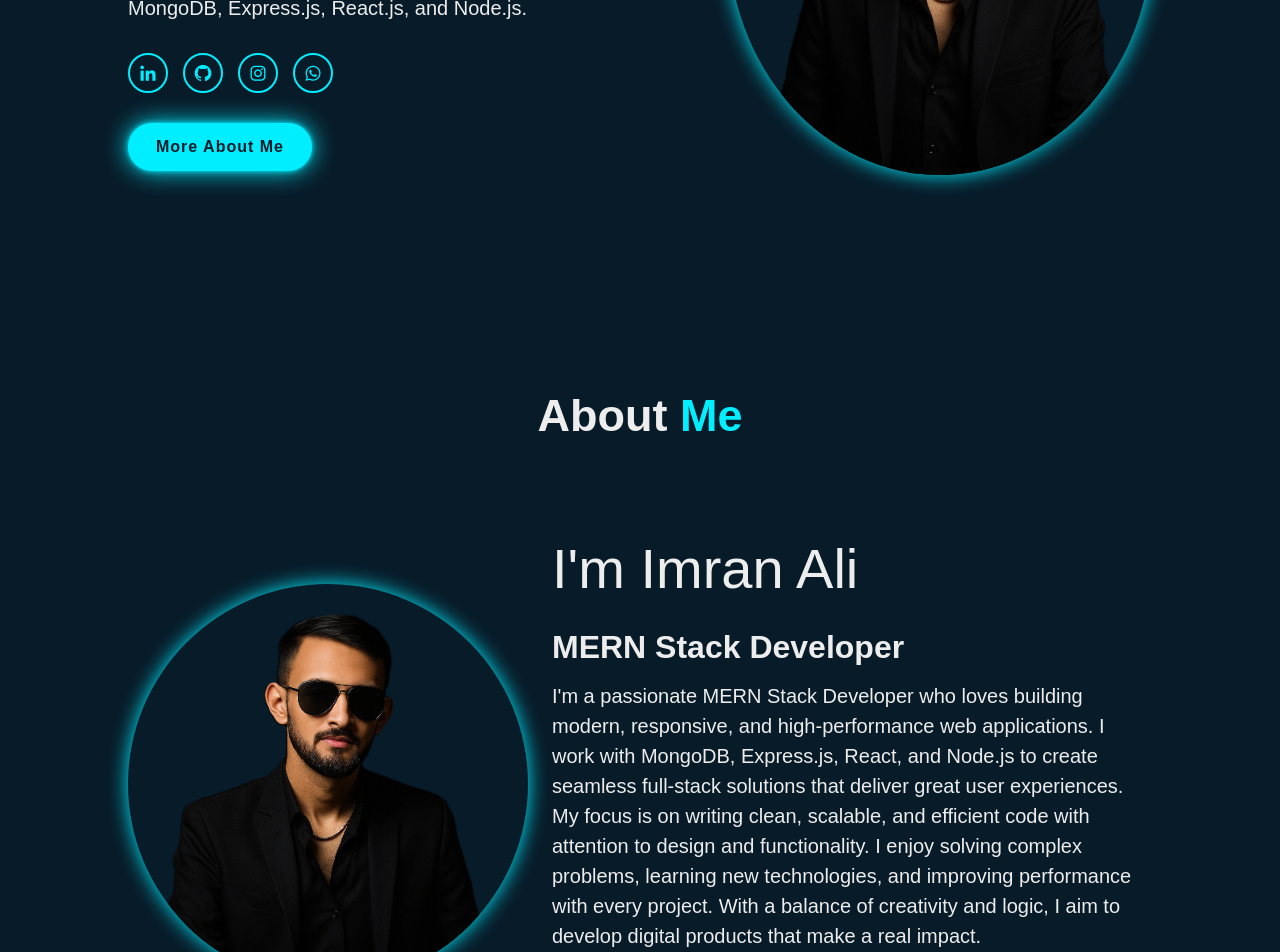
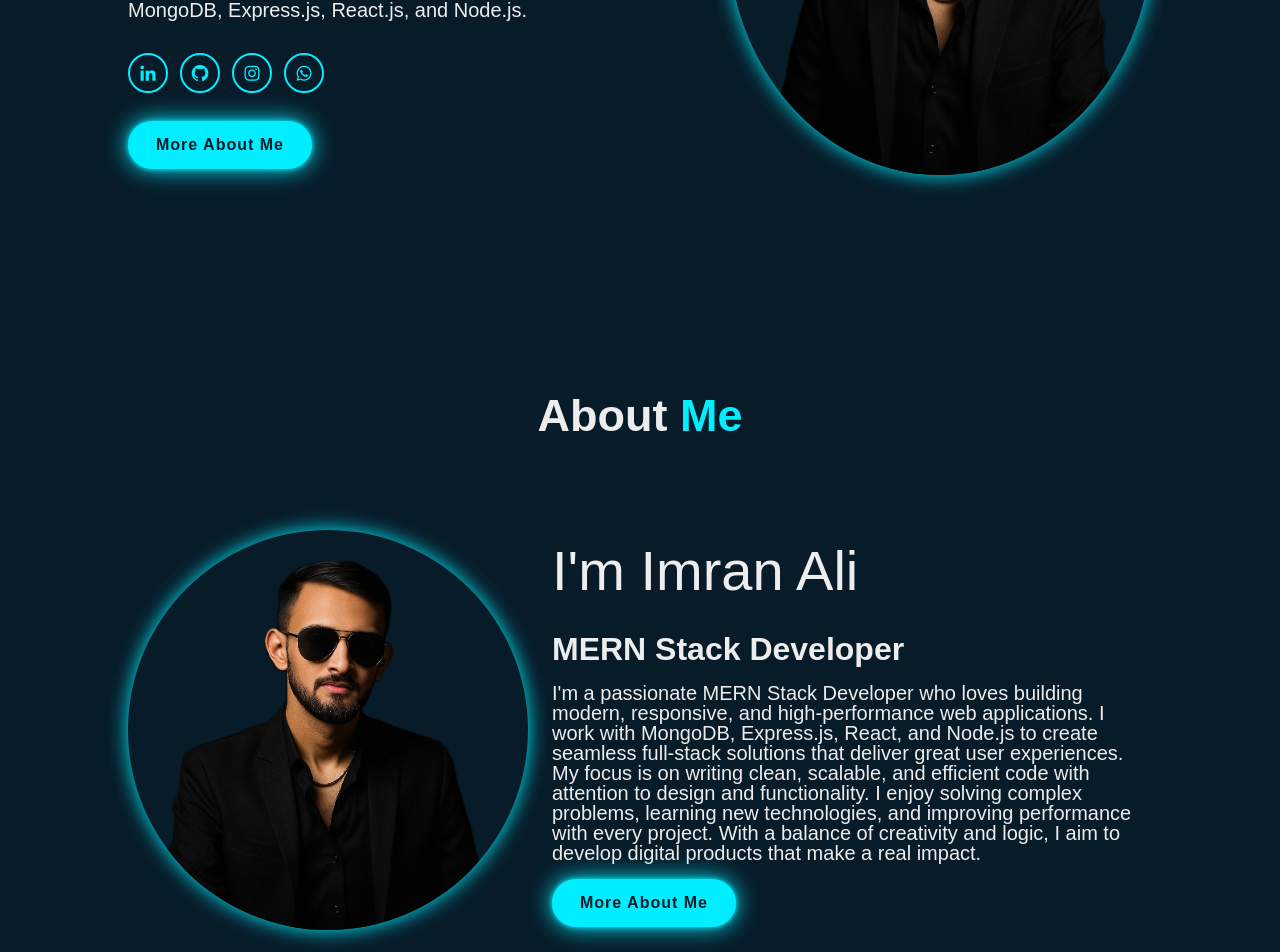
Before and after one commit to ftnimran/react-portfolio, a React (Vite) app: page / in a window 1280 px wide. Shown: the part 500-1452 px from the top of the page. Built offline with nearby package versions, Linux system fonts and the light colour scheme.

Commit message:
CSS to Tailwindcss

```diff
--- a/src/components/IconButtons.css
+++ /dev/null
@@ -1,24 +0,0 @@
-.home-sci {
-  display: inline-flex;
-  justify-content: center;
-  align-items: center;
-  width: 40px;
-  height: 40px;
-  background: transparent;
-  border: 2px solid #0ef;
-  border-radius: 50%;
-  font-size: 20px;
-  color: #0ef;
-  text-decoration: none;
-  transition: 0.5s ease;
-  opacity: 0;
-  animation: slideLeft 1s ease forwards;
-  animation-delay: calc(0.2s * var(--i));
-  margin: 30px 15px 30px 0;
-}
-
-.home-sci:hover {
-  background: #0ef;
-  color: #081b29;
-  box-shadow: 0 0 20px #0ef;
-}
--- a/src/components/IconButtons.jsx
+++ b/src/components/IconButtons.jsx
@@ -1,12 +1,18 @@
-import React from 'react'
-import './IconButtons.css'
+import React from "react";
 
 const IconButtons = ({ btnText, url, nextwindows, index }) => {
-    return (
-        <>
-            <a className="home-sci" href={url} target={nextwindows} style={{ "--i":  index  }}>{btnText}</a>
-        </>
-    )
-}
+  return (
+    <>
+      <a
+        className="inline-flex justify-center items-center w-10 h-10 bg-transparent border-2 border-[#0ef] rounded-full text-[20px] text-[#0ef] no-underline transition-all duration-500 ease-in-out opacity-0 animate-slideLeft [animation-delay:calc(0.2s*var(--i))] my-7 mr-3 hover:bg-[#0ef] hover:text-[#081b29] hover:shadow-[0_0_20px_#0ef]"
+        href={url}
+        target={nextwindows}
+        style={{ "--i": index }}
+      >
+        {btnText}
+      </a>
+    </>
+  );
+};
 
-export default IconButtons
+export default IconButtons;
--- a/src/components/PillButtons.css
+++ /dev/null
@@ -1,27 +0,0 @@
-.btn-box {
-  display: inline-block;
-  padding: 12px 28px;
-  background: #0ef;
-  border-radius: 40px;
-  font-size: 16px;
-  color: #081b29;
-  letter-spacing: 1px;
-  text-decoration: none;
-  font-weight: 600;
-  opacity: 0;
-  transition: 0.5s ease;
-  animation: slideTop 1s ease forwards;
-  animation-delay: 2s;
-  box-shadow:
-    0 0 5px #0ef,
-    0 0 25px #0ef;
-}
-
-.btn-box:hover {
-  box-shadow:
-    0 0 5px cyan,
-    0 0 25px cyan,
-    0 0 50px cyan,
-    0 0 100px cyan,
-    0 0 200px cyan;
-}
--- a/src/components/PillButtons.jsx
+++ b/src/components/PillButtons.jsx
@@ -1,12 +1,16 @@
-import React from 'react'
-import './PillButtons.css'
+import React from "react";
 
 const PillButtons = ({ btnText, url }) => {
-    return (
-        <>
-            <a className="btn-box" href={url}>{btnText}</a>
-        </>
-    )
-}
+  return (
+    <>
+      <a
+        className="inline-block px-7 py-3 bg-[#0ef] rounded-[40px] text-[16px] text-[#081b29] tracking-[1px] no-underline font-semibold opacity-0 transition-all duration-500 ease-in-out animate-slideTop [animation-delay:2s] shadow-[0_0_5px_#0ef,0_0_25px_#0ef] hover:shadow-[0_0_5px_cyan,0_0_25px_cyan,0_0_50px_cyan,0_0_100px_cyan,0_0_200px_cyan]"
+        href={url}
+      >
+        {btnText}
+      </a>
+    </>
+  );
+};
 
-export default PillButtons
+export default PillButtons;
--- a/src/index.css
+++ b/src/index.css
@@ -19,6 +19,12 @@ body {
   overflow-x: hidden;
 }
 
+@theme {
+  --animate-slideTop: slideTop 1s ease forwards;
+  --animate-slideBottom: slideBottom 1s ease forwards;
+  --animate-slideLeft: slideLeft 1s ease forwards;
+  --animate-slideRight: slideRight 1s ease forwards;
+}
 
 @keyframes slideRight {
   0% {
@@ -67,77 +73,3 @@ body {
     opacity: 1;
   }
 }
-
-
-
-
-
-
-/* :root {
-  font-family: system-ui, Avenir, Helvetica, Arial, sans-serif;
-  line-height: 1.5;
-  font-weight: 400;
-
-  color-scheme: light dark;
-  color: rgba(255, 255, 255, 0.87);
-  background-color: #242424;
-
-  font-synthesis: none;
-  text-rendering: optimizeLegibility;
-  -webkit-font-smoothing: antialiased;
-  -moz-osx-font-smoothing: grayscale;
-}
-
-a {
-  font-weight: 500;
-  color: #646cff;
-  text-decoration: inherit;
-}
-a:hover {
-  color: #535bf2;
-}
-
-body {
-  margin: 0;
-  display: flex;
-  place-items: center;
-  min-width: 320px;
-  min-height: 100vh;
-}
-
-h1 {
-  font-size: 3.2em;
-  line-height: 1.1;
-}
-
-button {
-  border-radius: 8px;
-  border: 1px solid transparent;
-  padding: 0.6em 1.2em;
-  font-size: 1em;
-  font-weight: 500;
-  font-family: inherit;
-  background-color: #1a1a1a;
-  cursor: pointer;
-  transition: border-color 0.25s;
-}
-button:hover {
-  border-color: #646cff;
-}
-button:focus,
-button:focus-visible {
-  outline: 4px auto -webkit-focus-ring-color;
-}
-
-@media (prefers-color-scheme: light) {
-  :root {
-    color: #213547;
-    background-color: #ffffff;
-  }
-  a:hover {
-    color: #747bff;
-  }
-  button {
-    background-color: #f9f9f9;
-  }
-} */
--- a/src/pages/About.css
+++ b/src/pages/About.css
@@ -3,18 +3,7 @@
   min-height: 100vh;
   max-height: auto;
   padding: 70px 10% 0;
-    /* border: 2px solid gray; */
 }
-
-/* .section-title h2 {
-    padding-top: .8rem;
-    text-align: center;
-    font-size: 45px;
-}
-
-.section-title h2 span {
-    color: #0ef;
-} */
 
 .about-container {
   height: 100%;
@@ -31,10 +20,6 @@
   width: 25rem;
   border-radius: 50%;
   box-shadow: 0 0 20px #0ef;
-    /* opacity: 0;
-    animation: slideLeft 1s ease forwards;
-    animation-delay: .7s;
-    transition: 1s ease; */
 }
 
 .about-content {
@@ -63,13 +48,12 @@
 }
 
 @media (max-width: 767px) {
-
   .about {
     padding: 70px 5% 0;
   }
 
   .section-title h2 {
-        padding-top: .4rem;
+    padding-top: 0.4rem;
     font-size: 25px;
   }
 
--- a/src/pages/About.jsx
+++ b/src/pages/About.jsx
@@ -1,35 +1,38 @@
-import React from 'react'
-import './About.css'
-import backGround2 from '../assets/image/background_image02.png'
-import SectionTitle from '../components/SectionTitle'
+import React from "react";
+import "./About.css";
+import backGround2 from "../assets/image/background_image02.png";
+import SectionTitle from "../components/SectionTitle";
+import PillButtons from "../components/PillButtons.jsx";
 
 const About = () => {
   return (
     <section id="about" class="about">
-
       <SectionTitle titleText1="About" titleText2=" Me" />
 
+      <div className="about-container">
+        <div className="about-picture">
+          <img src={backGround2} alt="Img" />
+        </div>
 
-      <div className='about-container'>
-        <div className='about-picture'><img src={backGround2} alt="Img" /></div>
-
-
-        <div className='about-content'>
+        <div className="about-content">
           <h1>I'm Imran Ali</h1>
           <h5>MERN Stack Developer</h5>
-          <p>I'm a passionate MERN Stack Developer who loves building modern, responsive, and high-performance web applications.
-            I work with MongoDB, Express.js, React, and Node.js to create seamless full-stack solutions that deliver great user experiences.
-            My focus is on writing clean, scalable, and efficient code with attention to design and functionality.
-            I enjoy solving complex problems, learning new technologies, and improving performance with every project.
-            With a balance of creativity and logic, I aim to develop digital products that make a real impact.</p>
-          <a href="#" className="btn-box">
-            More About Me
-          </a>
+          <p className="pb-4  leading-5 font-medium">
+            I'm a passionate MERN Stack Developer who loves building modern,
+            responsive, and high-performance web applications. I work with
+            MongoDB, Express.js, React, and Node.js to create seamless
+            full-stack solutions that deliver great user experiences. My focus
+            is on writing clean, scalable, and efficient code with attention to
+            design and functionality. I enjoy solving complex problems, learning
+            new technologies, and improving performance with every project. With
+            a balance of creativity and logic, I aim to develop digital products
+            that make a real impact.
+          </p>
+          <PillButtons btnText="More About Me" url="#about" />
         </div>
       </div>
+    </section>
+  );
+};
 
-    </section>
-  )
-}
-
-export default About
+export default About;
--- a/src/pages/Hero.jsx
+++ b/src/pages/Hero.jsx
@@ -1,9 +1,9 @@
 import React, { useEffect, useRef } from "react";
-import './Hero.css'
+import "./Hero.css";
 import Typed from "typed.js";
-import backGround from '../assets/image/background_image01.png'
-import IconButtons from '../components/IconButtons.jsx'
-import PillButtons from '../components/PillButtons.jsx'
+import backGround from "../assets/image/background_image01.png";
+import IconButtons from "../components/IconButtons.jsx";
+import PillButtons from "../components/PillButtons.jsx";
 
 const Hero = () => {
   const typedRef = useRef(null);
@@ -15,12 +15,12 @@ const Hero = () => {
         "Full Stack Web Developer",
         "Frontend Developer.",
         "Backend Developer.",
-        "UI &amp; UX Designer."
+        "UI &amp; UX Designer.",
       ],
       typeSpeed: 70,
       backSpeed: 70,
       backDelay: 1000,
-      loop: true
+      loop: true,
     });
 
     // Cleanup on unmount
@@ -38,15 +38,38 @@ const Hero = () => {
           And I'm a <span ref={typedRef}></span>
         </h3>
         <p>
-          I'm a passionate MERN Stack Developer with a strong focus on building modern, scalable, and user-friendly web applications. I love turning creative ideas into fully functional digital products using MongoDB, Express.js, React.js, and Node.js.
+          I'm a passionate MERN Stack Developer with a strong focus on building
+          modern, scalable, and user-friendly web applications. I love turning
+          creative ideas into fully functional digital products using MongoDB,
+          Express.js, React.js, and Node.js.
         </p>
         <div>
-          <IconButtons btnText={<i className="bx bxl-linkedin"></i>} url="https://www.linkedin.com/in/imran-ali-214373241" nextwindows="_blank" index={7} />
-          <IconButtons btnText={<i className="bx bxl-github"></i>} url="https://github.com/ftnimran" nextwindows="_blank" index={8} />
-          <IconButtons btnText={<i className="bx bxl-instagram"></i>} url="https://www.instagram.com/ftn_imran/" nextwindows="_blank" index={9} />
-          <IconButtons btnText={<i className="bx bxl-whatsapp"></i>} url="https://wa.me/7783037329" nextwindows="_blank" index={10} />
+          <IconButtons
+            btnText={<i className="bx bxl-linkedin"></i>}
+            url="https://www.linkedin.com/in/imran-ali-214373241"
+            nextwindows="_blank"
+            index={7}
+          />
+          <IconButtons
+            btnText={<i className="bx bxl-github"></i>}
+            url="https://github.com/ftnimran"
+            nextwindows="_blank"
+            index={8}
+          />
+          <IconButtons
+            btnText={<i className="bx bxl-instagram"></i>}
+            url="https://www.instagram.com/ftn_imran/"
+            nextwindows="_blank"
+            index={9}
+          />
+          <IconButtons
+            btnText={<i className="bx bxl-whatsapp"></i>}
+            url="https://wa.me/7783037329"
+            nextwindows="_blank"
+            index={10}
+          />
         </div>
-        <PillButtons btnText="More About Me" url="#" />
+        <PillButtons btnText="More About Me" url="#about" />
       </div>
       <div className="home-content">
         <img src={backGround} alt="Img" />
```
Also changed, not shown: src/components/SectionTitle.jsx (+10 -7 lines), 1 other file (tests, documents, lock files or other folders). Lines whose indentation alone changed are shown as unchanged.
